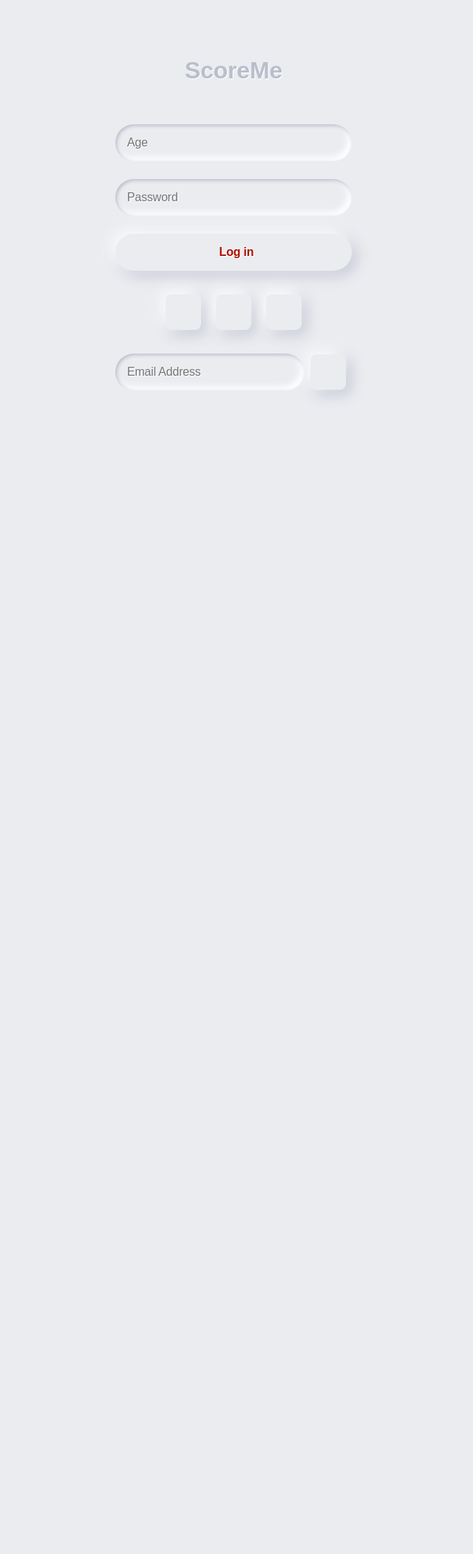
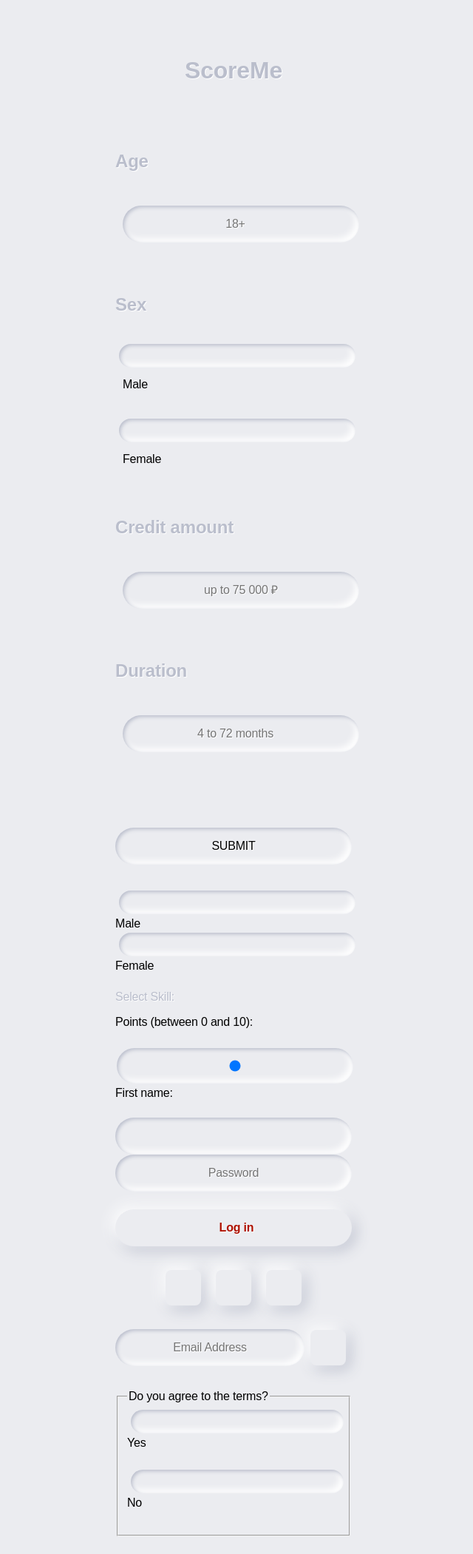
Before and after one commit to fpkh/hse_coursework_logreg, a Python web app: template flask/templates/index.html in a window 1280 px wide. Shown: the whole page at 74% size, without its empty margins (324-964 px from the left). Before the commit the page ends 538 px from the top, so only its background shows below. Run offline with Jinja, Linux system fonts and the light colour scheme; the template is opened without the code that fills it, so the values that code supplies are empty.

Commit message:
minor design fixes

```diff
--- a/flask/static/css/style.css
+++ b/flask/static/css/style.css
@@ -24,6 +24,11 @@ body, html {
   text-align: center;
 }
 
+.parameter {
+  padding: 16px 0;
+  text-align: center-left;
+}
+
 button, input {
   border: 0;
   outline: 0;
@@ -32,6 +37,7 @@ body, html {
   padding: 16px;
   background-color: #EBECF0;
   text-shadow: 1px 1px 0 #FFF;
+  text-align: center;
 }
 
 label {
@@ -41,7 +47,7 @@ body, html {
 }
 
 input {
-    margin-right: 8px;
+/*     margin-right: 8px; */
   box-shadow: inset 2px 2px 5px #BABECC, inset -5px -5px 10px #FFF;
   width: 100%;
   box-sizing: border-box;
@@ -99,3 +105,25 @@ body, html {
   margin: 0;
   flex: 1;
 }
+
+.boxed label {
+  display: inline-block;
+/*     width: 200px; */
+  padding: 10px;
+/*     border: solid 2px #ccc; */
+  transition: all 0.2s;
+}
+
+.boxed input[type="radio"] {
+  display: inline;
+
+}
+
+.boxed input[type="radio"]:checked + label {
+/*     border: solid 2px green; */
+  font-size: 18px;
+}
+.boxed input[type="radio"]:unchecked + label {
+/*     border: solid 2px green; */
+  font-size: 16px;
+}
--- a/flask/templates/index.html
+++ b/flask/templates/index.html
@@ -5,15 +5,73 @@
 </head>
 <body>
 
-<form>
+<form class="boxed">
 
     <div class="segment">
       <h1>ScoreMe</h1>
     </div>
 
+    <div class="parameter">
+      <h2>Age</h2>
+    </div>
+
     <label>
-      <input type="number" min="18" max="100" step="1" placeholder="Age"/>
+      <input type="number" min="18" max="100" step="1" placeholder="18+"/>
     </label>
+
+    <div class="parameter">
+      <h2>Sex</h2>
+    </div>
+
+      <input type="radio" id="android" name="skills" value="Android Development">
+    <label for="android">Male</label><br>
+    <input type="radio" id="ios" name="skills" value="iOS Development">
+      <label for="ios">Female</label></br>
+
+    <div class="parameter">
+      <h2>Credit amount</h2>
+    </div>
+
+    <label>
+      <input type="text" min="1000" max="75000" step="1000" placeholder="up to 75 000 ₽"/>
+    </label>
+
+      <div class="parameter">
+      <h2>Duration</h2>
+    </div>
+
+    <label>
+      <input type="number" min="4" max="72" step="1" placeholder="4 to 72 months"/>
+    </label>
+
+  </form>
+
+
+    <form class="boxed">
+
+    <br><br>
+    <input type="submit" value="SUBMIT">
+  </form>
+
+
+  <form>
+    <label>
+      <input type="radio" id="male" name="sex" value="male"/>Male
+      <input type="radio" id="female" name="sex" value="female"/>Female
+    </label>
+    <!-- <input type="radio" id="html" name="fav_language" value="HTML">
+    <label for="html">HTML</label><br>
+    <input type="radio" id="css" name="fav_language" value="CSS">
+    <label for="css">CSS</label><br>
+    <input type="radio" id="javascript" name="fav_language" value="JavaScript">
+    <label for="javascript">JavaScript</label> -->
+    <p>Select Skill:</p>
+
+
+    <label for="points">Points (between 0 and 10):</label>
+<input type="range" id="points" name="points" min="0" max="10">
+<label for="fname">First name:</label>
+<input type="text" id="fname" name="fname">
     <label>
       <input type="password" placeholder="Password"/>
     </label>
@@ -33,3 +91,13 @@
     </div>
 
   </form>
+
+
+
+  <form method="post">
+    <fieldset>
+      <legend>Do you agree to the terms?</legend>
+      <label><input type="radio" name="radio" value="yes" /> Yes</label>
+      <label><input type="radio" name="radio" value="no" /> No</label>
+    </fieldset>
+  </form>
```
Lines whose indentation alone changed are shown as unchanged.
